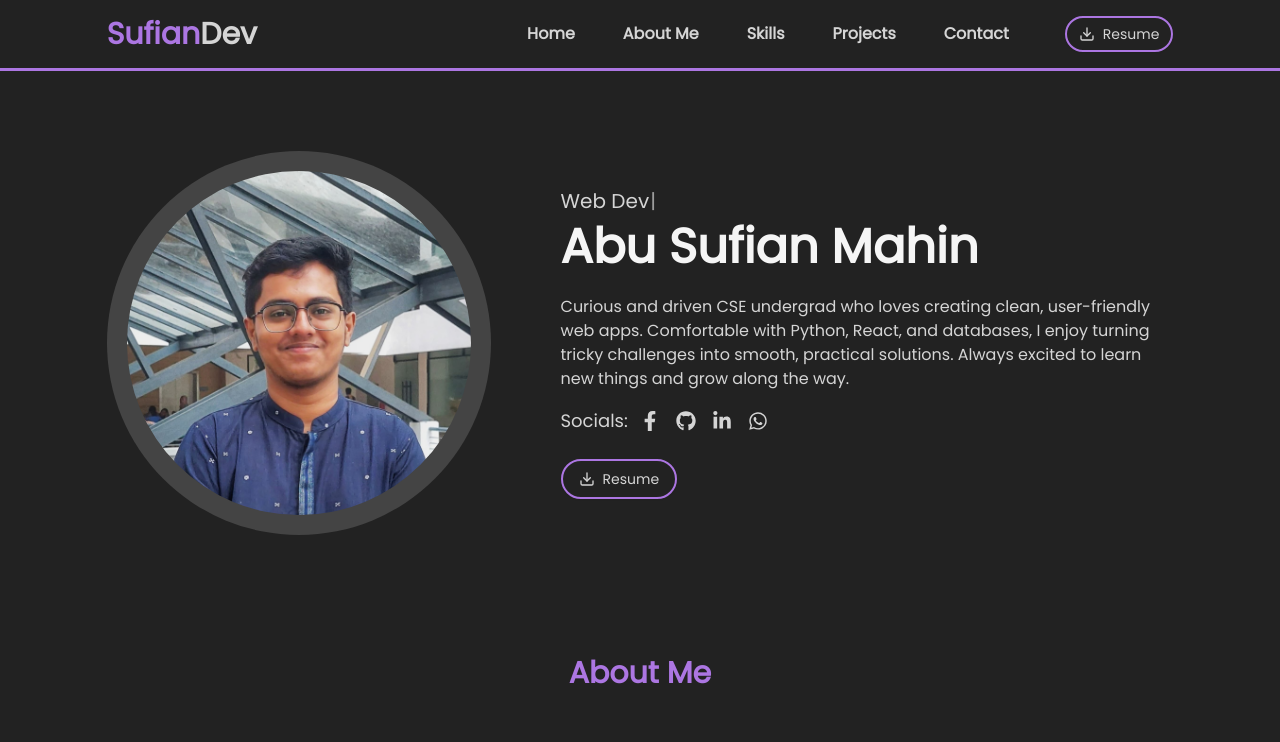
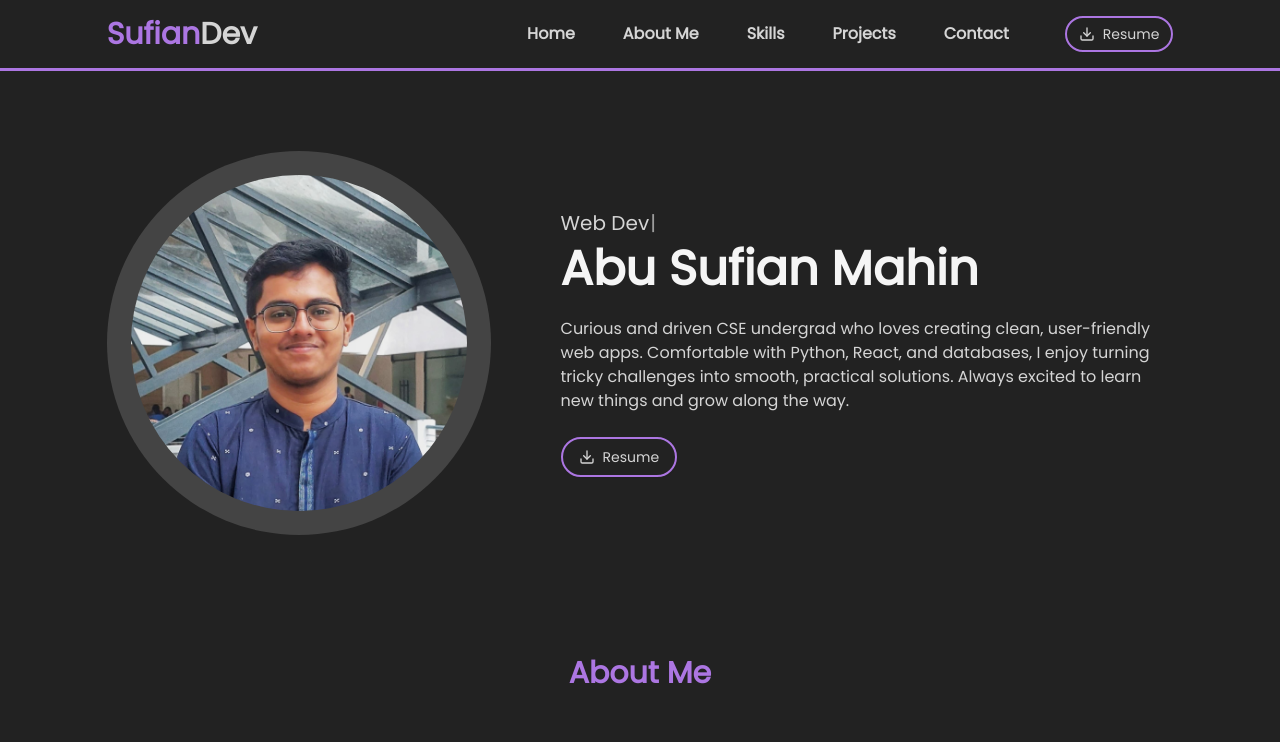
Before and after one commit to AbuSufianMahin/portfolio, a React (Vite) app: page / in a window 1280 px wide. Shown: the top 742 px of the page. Built offline with nearby package versions, Linux system fonts and the light colour scheme.

Commit message:
responsive changes on header section

```diff
--- a/src/Components/Pages/HomeLayoutPages/Home/Header/Header.jsx
+++ b/src/Components/Pages/HomeLayoutPages/Home/Header/Header.jsx
@@ -15,7 +15,7 @@ const Header = () => {
     <section id="home" className="py-12 lg:py-20">
       <div className="w-11/12 md:w-10/12 max-w-6xl mx-auto flex flex-col md:flex-row text-center md:text-left items-center gap-6 lg:gap-10">
         <div className="md:flex-4 lg:flex-2">
-          <div className="p-5 rounded-full bg-[#444444] h-96 w-96 overflow-hidden">
+          <div className="p-4 md:p-6 rounded-full bg-[#444444] w-64 md:w-80 lg:w-96 aspect-square overflow-hidden">
             <img
               src={sufianPotrait}
               alt=""
@@ -49,9 +49,9 @@ const Header = () => {
             way.
           </p>
 
-          <div className="my-4 flex flex-col md:flex-row items-center gap-3">
+          <div className="lg:hidden my-4 flex flex-col md:flex-row items-center gap-2 md:gap-5">
             <h2 className="text-lg">Socials:</h2>
-            <SocialIcons iconSize={20} iconGap={4} />
+            <SocialIcons iconSize={24} iconGap={4} />
           </div>
 
           <div className="mt-4 lg:mt-6">
```
